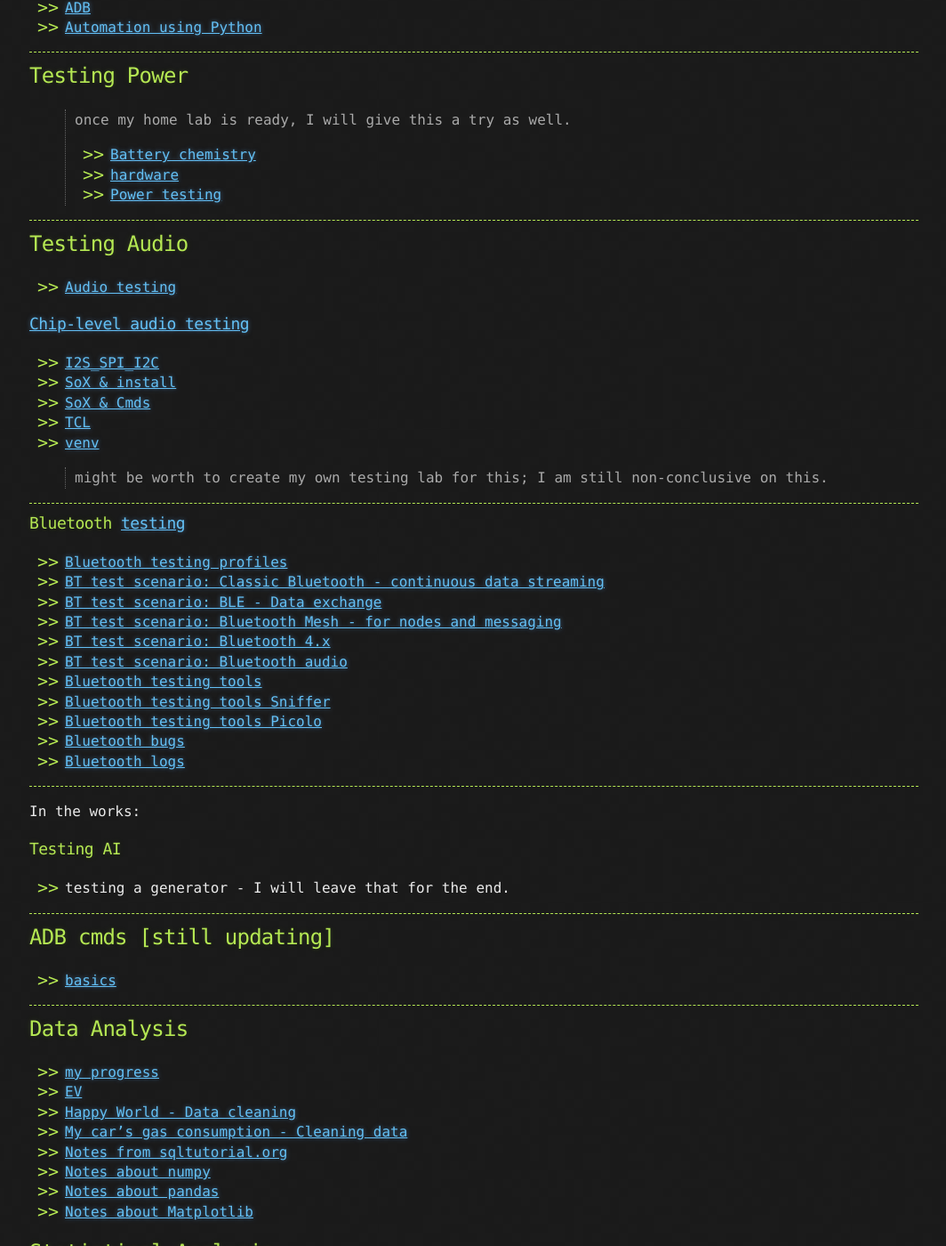
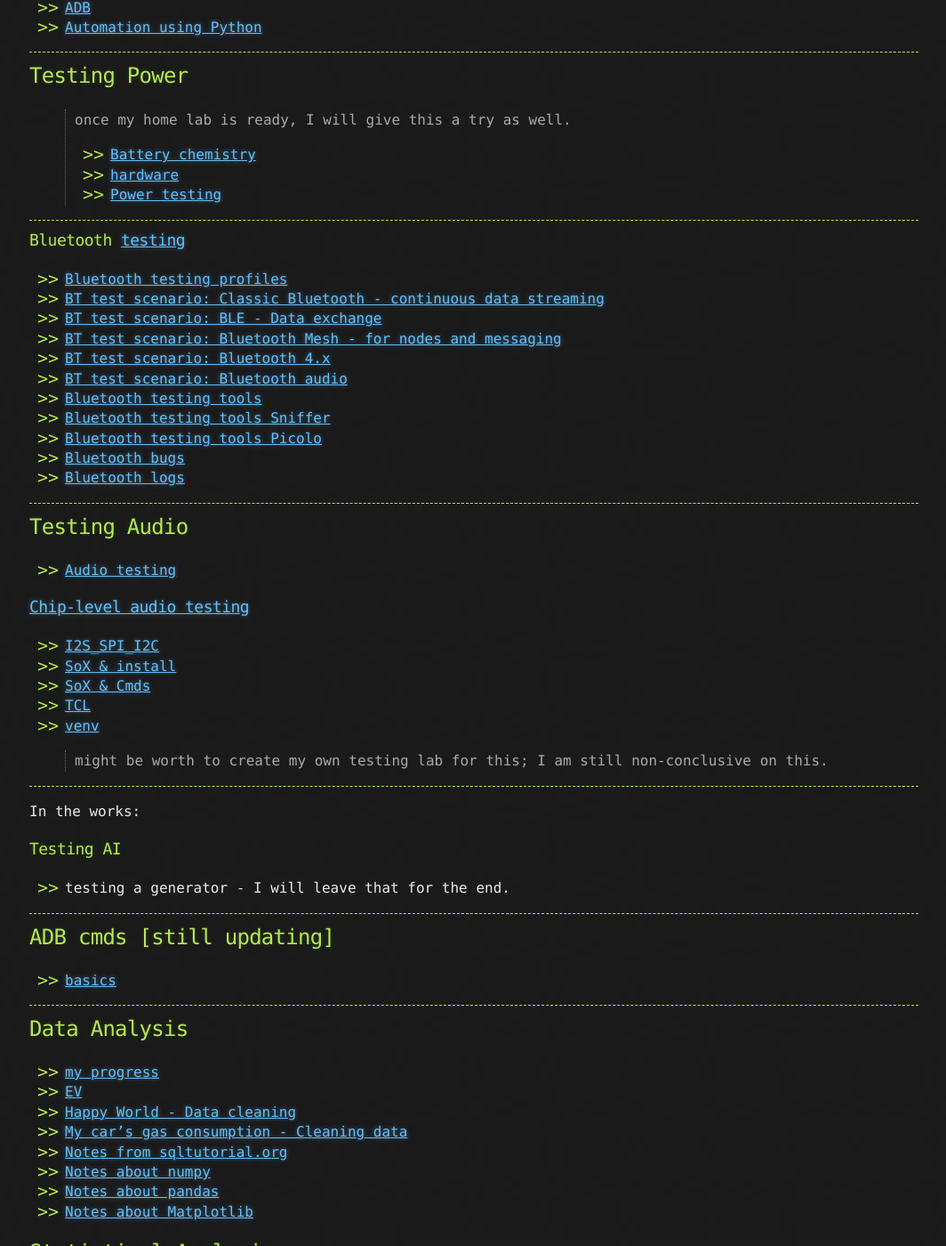
Before and after one commit to sciustechnologia/sciustechnologia.github.io, a Jekyll site: the page built from index.md, in a window 1280 px wide and 1400 px high, scrolled down 582 px. Shown: the whole window at 89% size, without its empty margins (107-1171 px from the left). Built offline with Jekyll 4.4.1, drawn with Linux system fonts in a browser that asks for light colours; part of the change alters nothing that is shown.

```diff
--- a/index.md
+++ b/index.md
@@ -31,20 +31,6 @@ description: QA testing and technical writing
   - [hardware](./power/hardware.html)
 - [Power testing](./power/pwr.html)
 
----
-
-## Testing Audio
-- [Audio testing](./audio/audio.html)
-
-### [Chip-level audio testing](./audio/chip-level_audio_testing.html)
-- [I2S_SPI_I2C](./audio/buses_I2S_SPI_I2C.html)
-- [SoX & install](./audio/audio_sox.html)
-- [SoX & Cmds](./audio/audio_SoX_cmds.html)
-- [TCL](./audio/audio_tcl.html)
-- [venv](./audio/venv.html)
-
->  might be worth to create my own testing lab for this; I am still non-conclusive on this.
-
 ***
 
 ### Bluetooth [testing](./testing/bt.html)
@@ -59,6 +45,20 @@ description: QA testing and technical writing
 - [Bluetooth testing tools Picolo](./testing/btt_picolo.html)
 - [Bluetooth bugs](./testing/bt_protocolerrors.html)
 - [Bluetooth logs](./testing/bt_logs.html)
+
+***
+
+## Testing Audio
+- [Audio testing](./audio/audio.html)
+
+### [Chip-level audio testing](./audio/chip-level_audio_testing.html)
+- [I2S_SPI_I2C](./audio/buses_I2S_SPI_I2C.html)
+- [SoX & install](./audio/audio_sox.html)
+- [SoX & Cmds](./audio/audio_SoX_cmds.html)
+- [TCL](./audio/audio_tcl.html)
+- [venv](./audio/venv.html)
+
+>  might be worth to create my own testing lab for this; I am still non-conclusive on this.
 
 ***
 
```
